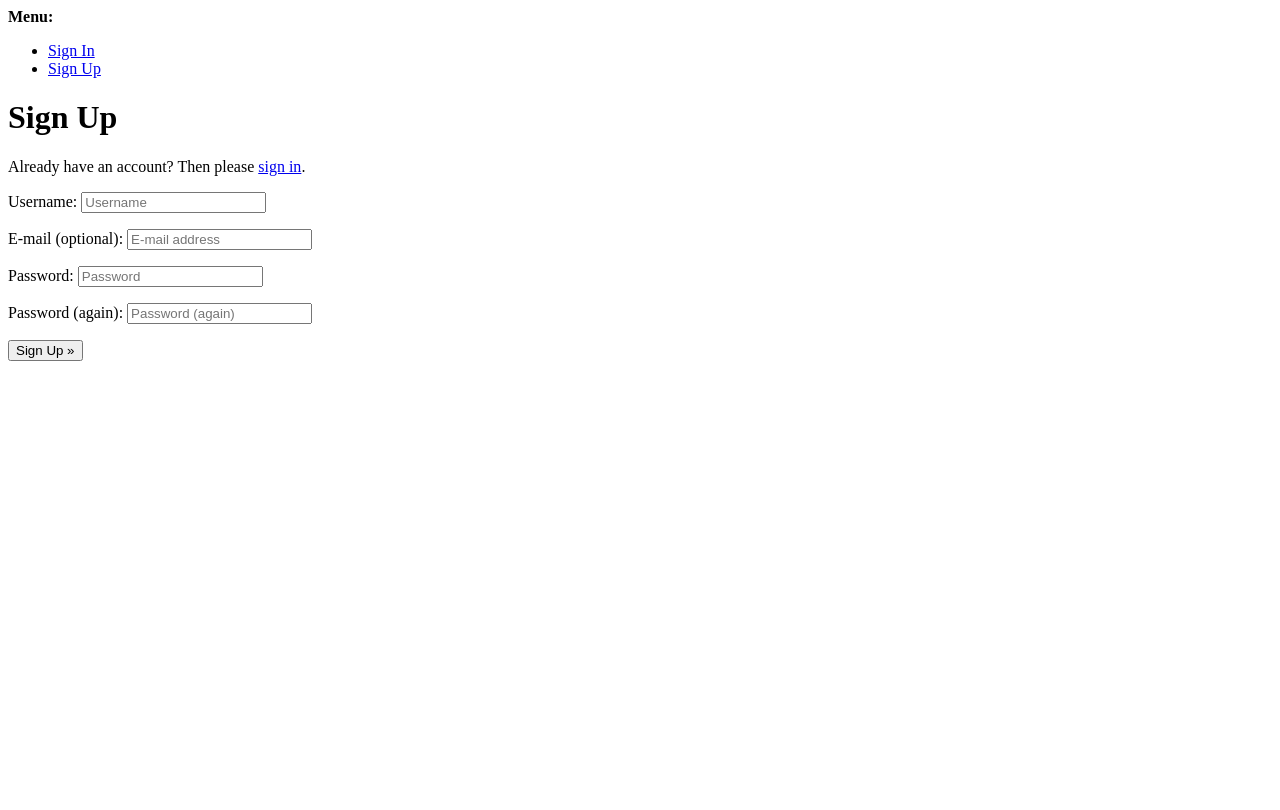
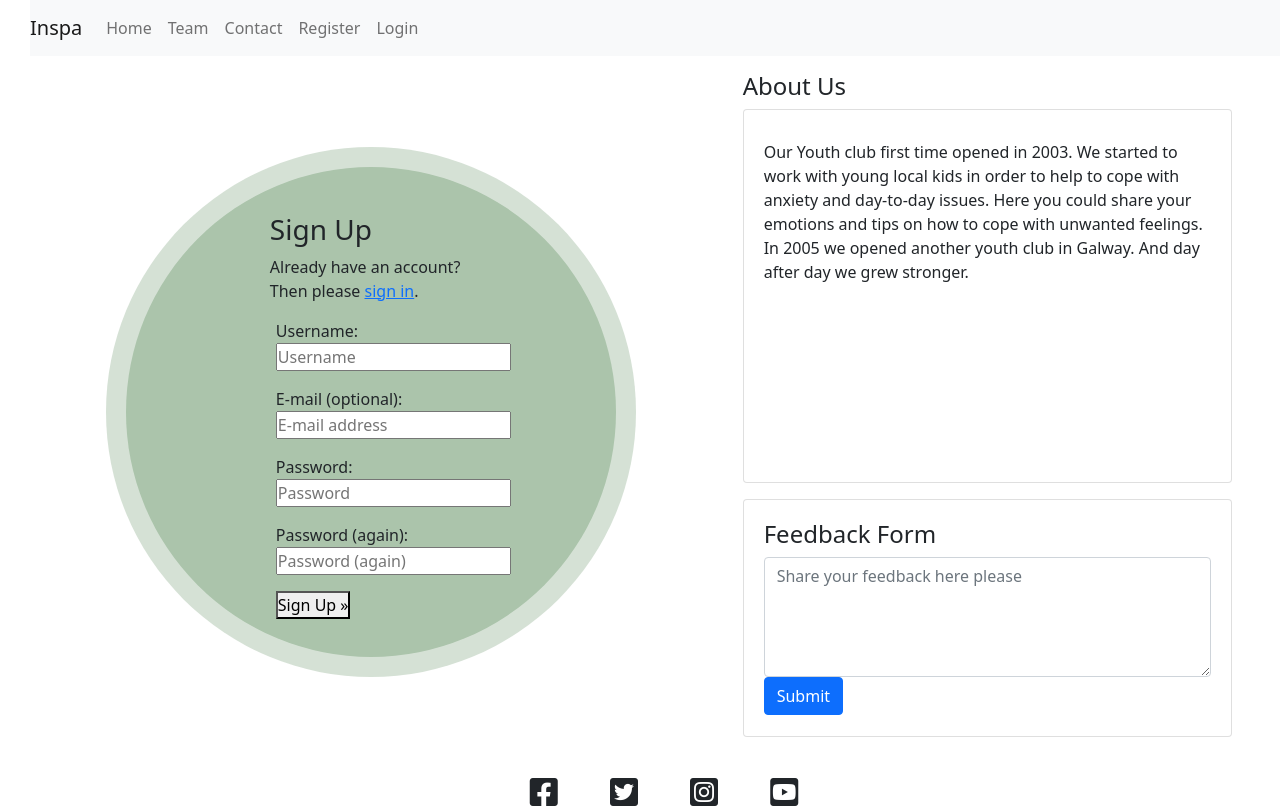
Before and after one commit to gretazas/inspa, a Django app: page /accounts/signup/ in a window 1280 px wide. Before the commit the page ends 361 px from the top, so only its background shows below. Run offline with Django 4.2, Linux system fonts and the light colour scheme.

Commit message:
Design sign up page

```diff
--- a/Inspa/settings.py
+++ b/Inspa/settings.py
@@ -30,7 +30,7 @@ SECRET_KEY = os.environ.get("SECRET_KEY")
 # SECURITY WARNING: don't run with debug turned on in production!
 DEBUG = True
 
-ALLOWED_HOSTS = ['https://inspasite.herokuapp.com', 'localhost']
+ALLOWED_HOSTS = ['inspasite.herokuapp.com', 'localhost']
 CSRF_TRUSTED_ORIGINS = ['https://8000-gretazas-inspa-stze9rw27qr.ws-eu67.gitpod.io', 'http://127.0.0.1:8000/']
 PAPERLESS_CSRF_TRUSTED_ORIGINS = 'http://127.0.0.1:8000/'
 ACCOUNT_EMAIL_VARIFICATION = 'none'
--- a/static/css/style.css
+++ b/static/css/style.css
@@ -1,3 +1,5 @@
+/* Main base,html settings */
+
 * { padding: 0;
     margin: 0; }
 
@@ -9,6 +11,7 @@ main {
     height: 90%;
 }
 
+/* Green Inspa circle at the background settings */
 #circle-outer {
     background-color: rgba(171, 196, 171, 0.5);
     height:270px;
@@ -23,6 +26,7 @@ main {
     border-radius:50%;
 }
 
+/* Links of tip types settings */
 #tip_types {
     padding: 20px;
     height: 25%!important;
@@ -32,40 +36,61 @@ main {
     padding: 5px;
 }
 
+/* Navigaton */
 nav {
     margin-left: 30px;
 }
 
+/* Posts */
 #posts {
     height: 65%!important;
 }
 
-#circle-outer1 {
+#post{
+    margin: 0;
+}
+
+#author{
+    margin-right: 0;
+}
+
+
+/* Css at login.html */
+
+/* Green Inspa circle at the background settings */
+#circle-outerSignIn {
     background-color: rgba(171, 196, 171, 0.5);
     height:400px;
     width:400px;
     border-radius: 50%
 }
 
-#circle-inner1 {
+#circle-innerSignIn {
     background-color:rgb(171, 196, 171);
     height: 350px;
     width: 350px;
     border-radius:50%;
 }
 
+/* Sign in css settings*/
 #signin div {
     justify-content: space-around;
-
 }
 
 #signin {
     padding: 30px;
 }
 
+/* Information about club */
 #about_us {
     height: 55%!important;
     padding: 30px 20px;
+}
+
+/* Feedback form */
+#feedback {
+    padding: 20px;
+    height: 35%!important;
 }
 
 textarea {
@@ -76,7 +101,20 @@ button {
     margin: 5px;
 }
 
-#feedback {
-    padding: 20px;
-    height: 35%!important;
+
+/* Sign up css settings*/
+
+
+#circle-outerSignUp {
+    background-color: rgba(171, 196, 171, 0.5);
+    height:530px;
+    width:530px;
+    border-radius: 50%
 }
+
+#circle-innerSignUp {
+    background-color:rgb(171, 196, 171);
+    height: 490px;
+    width: 490px;
+    border-radius:50%;
+}
--- a/templates/account/login.html
+++ b/templates/account/login.html
@@ -10,8 +10,8 @@
 <div class="container-fluid row h-100">
 
   <div class="d-flex align-items-center justify-content-center col-md-7 mb-4 mt-3">
-    <div class="d-flex align-items-center justify-content-center" id="circle-outer1">
-      <div id="circle-inner1">
+    <div class="d-flex align-items-center justify-content-center" id="circle-outerSignIn">
+      <div id="circle-innerSignIn">
         <div class="container" id="signin">
           <div class="row">
             <div class="col-md-8 mt-3">
--- a/templates/account/signup.html
+++ b/templates/account/signup.html
@@ -1,14 +1,26 @@
-{% extends "account/base.html" %}
+{% extends "base.html" %}
 
 {% load i18n %}
 
 {% block head_title %}{% trans "Signup" %}{% endblock %}
 
 {% block content %}
-<h1>{% trans "Sign Up" %}</h1>
 
-<p>{% blocktrans %}Already have an account? Then please <a href="{{ login_url }}">sign in</a>.{% endblocktrans %}</p>
+<div class="container-fluid row h-100">
 
+  <div class="d-flex align-items-center justify-content-center col-md-7 mb-4 mt-3">
+    <div class="d-flex align-items-center justify-content-center" id="circle-outerSignUp">
+      <div id="circle-innerSignUp">
+        <div class="container" id="signin">
+          <div class="row">
+            <div class="col-md-6 mx-auto mt-3">
+              <h3>{% trans "Sign Up" %}</h3>
+              <span>{% blocktrans %}Already have an account? <br> Then please <a href="{{ login_url }}">
+                sign in</a>.{% endblocktrans %}</span>
+            </div>
+
+            <div class="row">
+              <div class="col-md-6 mt-3">
                 <form class="signup" id="signup_form" method="post" action="{% url 'account_signup' %}">
                   {% csrf_token %}
                   {{ form.as_p }}
@@ -17,5 +29,40 @@
                   {% endif %}
                   <button type="submit">{% trans "Sign Up" %} &raquo;</button>
                 </form>
+              </div>
+            </div>
+          </div>
+        </div>
 
+
+      </div>
+    </div>
+  </div>
+
+  <div class="col-md-5 mb-4 mt-3">
+    <h4>About Us</h4>
+    <div class="card" id="about_us">
+      <p>
+        Our Youth club first time opened in 2003.
+        We started to work with young local kids in order to help to cope with anxiety and day-to-day issues.
+        Here you could share your emotions and tips on how to cope with unwanted feelings.
+        In 2005 we opened another youth club in Galway. And day after day we grew stronger.
+      </p>
+    </div>
+
+
+
+
+    <!-- Feedback form -->
+    <div class="h-25 w-100 col-md-5 card mb-4 mt-3" id="feedback">
+      <h4>Feedback Form</h4>
+      <form>
+        <textarea class="form-control" type="text" placeholder="Share your feedback here please"></textarea>
+        <button type="submit" class="btn btn-primary">Submit</button>
+      </form>
+    </div>
+  </div>
+</div>
+</div>
+</div>
 {% endblock %}
--- a/templates/index.html
+++ b/templates/index.html
@@ -16,12 +16,13 @@
             {% load crispy_forms_tags %}
             {% csrf_token %}
             {% for post in post_list %}
-            <div class="row">
+            <div class="row" id="post">
                 <div class="card body g-0">
                     <!-- Post content lies here-->
                     <p class="card-text ">
                         {{ post.content | safe }}
                     </p>
+                    <p id="author">{{ post.author }}</p>
                 </div>
             </div>
             {% endfor %}
```
Lines whose indentation alone changed are shown as unchanged.
